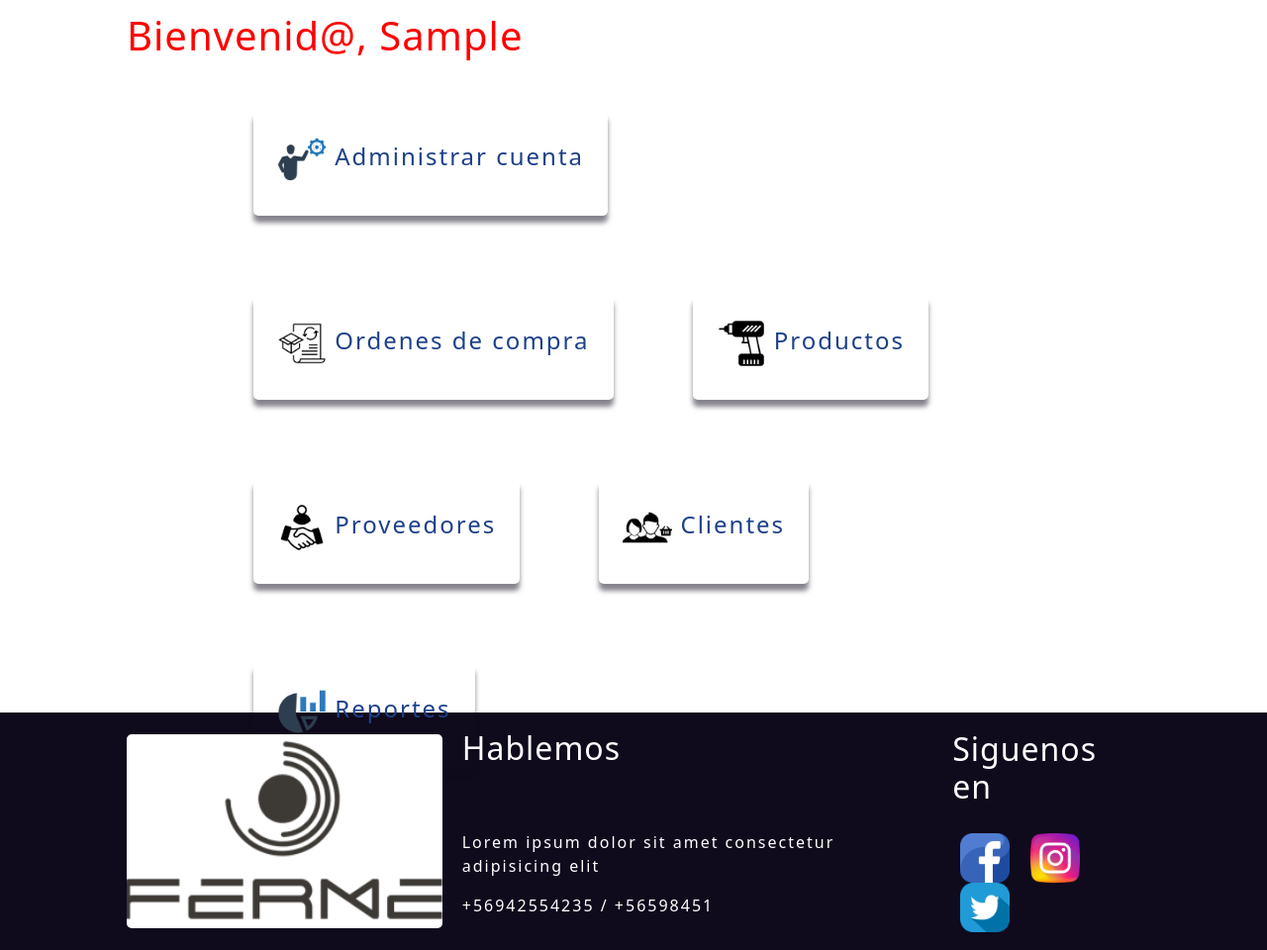
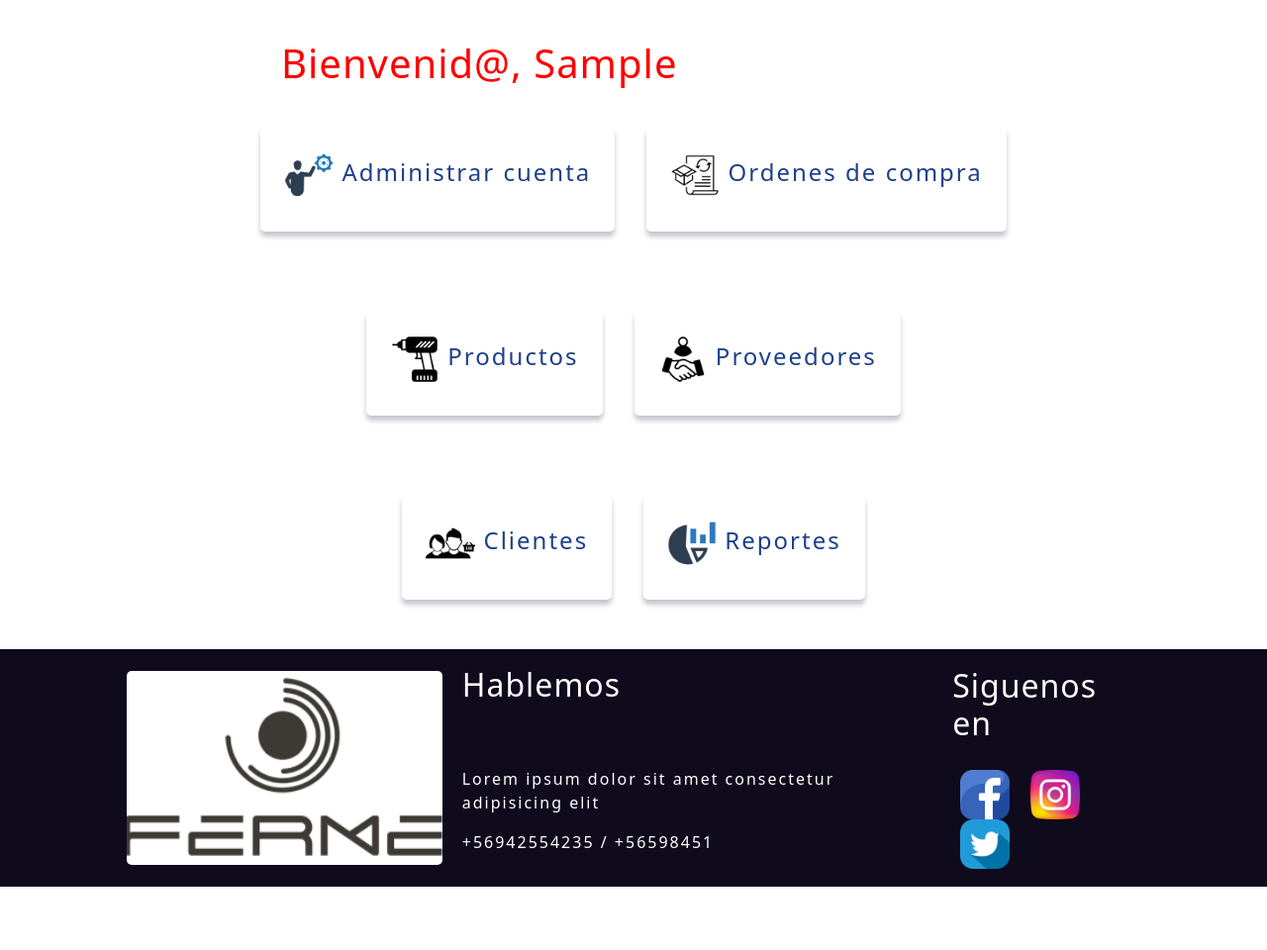
Before and after one commit to Alexisdm1985/ClasePortafolio_FermeApp, a Django app: page /homeEmp/ in a window 1280 px wide. Shown: the part 129-1089 px from the top of the page at 99% size. After the commit the page ends 1025 px from the top, so only its background shows below. Run offline with Django 4.2, Linux system fonts and the light colour scheme; the visitor is signed in with stand-in values (Sample User, id 1).

Commit message:
Arreglo css emp_home

```diff
--- a/fermeApp/static/fermeApp/css/emp_home.css
+++ b/fermeApp/static/fermeApp/css/emp_home.css
@@ -6,36 +6,37 @@ section{
     display: flex;
     align-items: center;
     justify-content: flex-start;
-    height: 10vh;
-    width: 80%;
+    width: 65%;
     margin: 0 auto;
+
 }
 h1{
     color: red;
+    margin-top: 1em;
+    padding-left: 1.5em;
+
 }
 main {
     width: 100%;
-    height: 80vh;
+    min-height: 70vh;
     display: flex;
     justify-content: center;
-    align-items: center;
+    align-items: flex-start;
 }
 .contenedor {
     display: flex;
-    /* align-items: center; */
     flex-wrap: wrap;
-    /* justify-content: space-evenly; */
-    height: 100%;
+    justify-content: center;
     width: 65%;
     padding: 2em;
-    gap: 5rem;
+    gap: 5rem 2rem;
 }
 .enlaces {
     display: flex;
     align-items: center;
     transition: all .4s ease;
     padding: 1.5em;
-    box-shadow: 0px 7px 5px rgba(15,10,28, .5);
+    box-shadow: 0px 5px 5px rgba(68, 61, 87, 0.3);
     /* box-shadow:
                 5px 7px 0 rgba(0 0 0 /.5),
                 inset 5px 7px 0 rgba(0 0 0 /.2); */
--- a/fermeApp/templates/fermeApp/empleado/emp_productos.html
+++ b/fermeApp/templates/fermeApp/empleado/emp_productos.html
@@ -5,7 +5,7 @@
 <!-- CSS -->
 {% block extrahead %}
 <link rel="stylesheet" href="{% static 'fermeApp\css\emp_productos' %}">
-{% endlbock %}
+{% endblock %}
 
 {% block contenido %}
 
```
